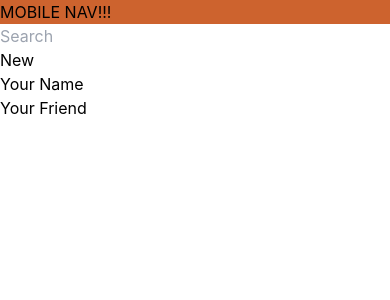
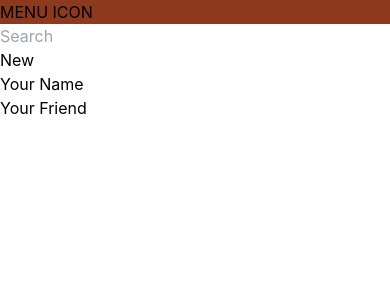
Before and after one commit to gnieb/wedding-cermony-site, a React (Create React App) app: page / in a window 390 px wide. Shown: the top 300 px of the page. Built offline with nearby package versions, Linux system fonts and the light colour scheme.

Commit message:
add links and a lil mobile menu pop up ising state

```diff
--- a/src/components/MobileNav.js
+++ b/src/components/MobileNav.js
@@ -1,8 +1,26 @@
+import { useState } from "react";
+
 
 export default function MobileNav () {
+    const [open, setOpen] = useState(false)
+    const handleMenu = () => {
+        setOpen(!open)
+    }
+
     return(
-        <div className="bg-lightO flex md:hidden">
-            <div>MOBILE NAV!!!</div>
+        <div className="bg-darkO flex md:hidden">
+            <div className=""
+            onClick={handleMenu}>
+                MENU ICON
+            </div>
+
+        { open?
+        <div className="w-screen bg-darkO flex flex-col items-centerm justify-center">
+            <div><a className="p-2" href="/about" alt="">US</a></div>
+            <div><a className="p-2" href="/timeline" alt="">THE TIMELINE</a></div>
+            <div><a className="p-2" href="/bridalparty">THE BRIDAL PARTY</a></div>
+        </div>
+        : <></>}
 
         </div>
     )
```
